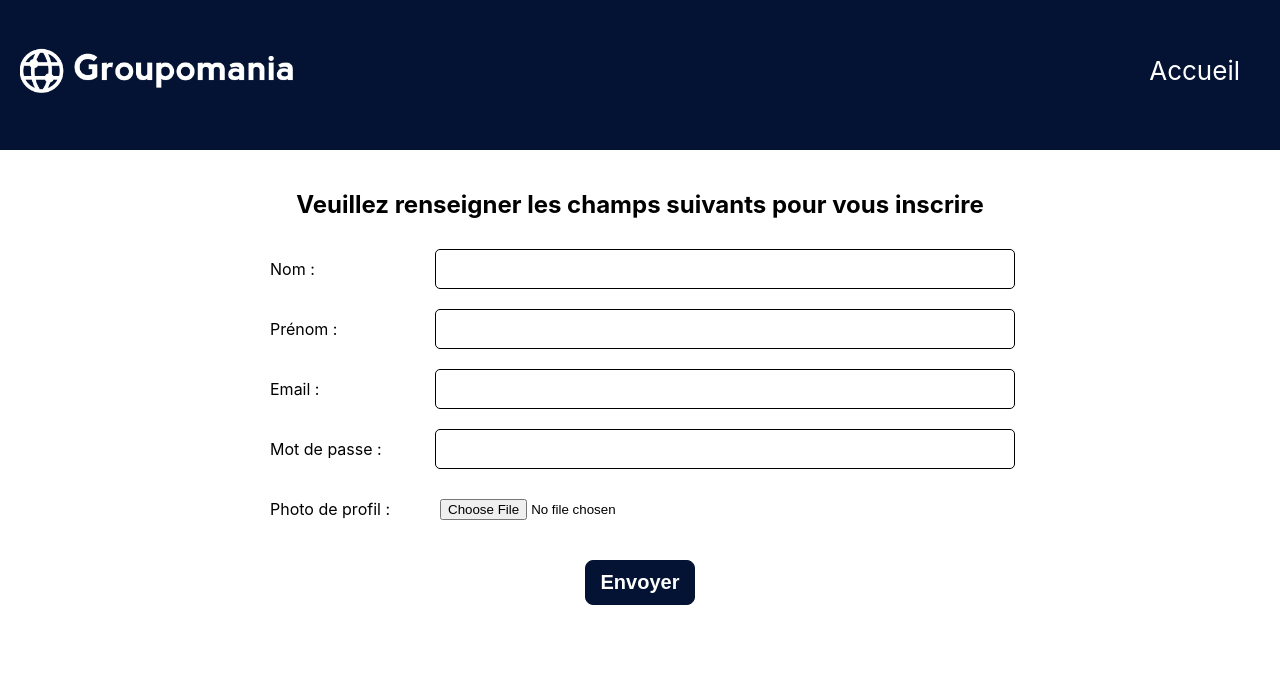
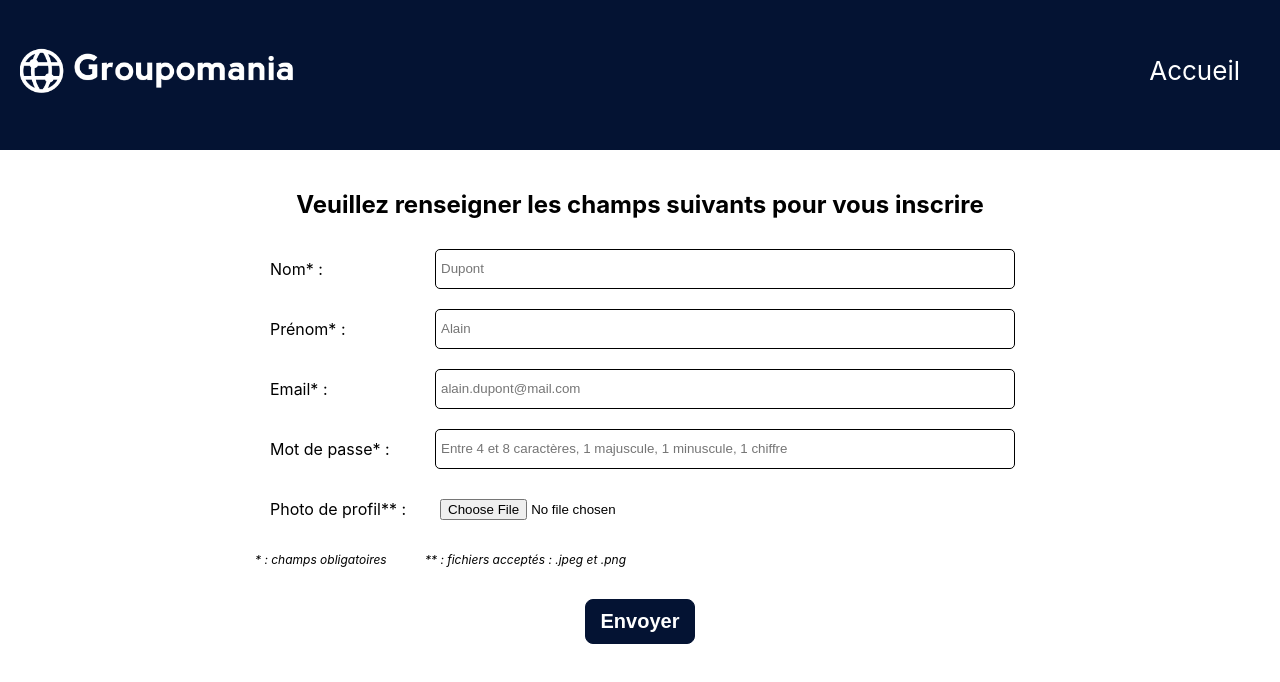
Before and after one commit to JessicaFournier/JessicaFournier_7, a React (Create React App) app in the folder groupomania/: page /Inscription in a window 1280 px wide. Shown: the top 682 px of the page. Built offline with nearby package versions, Linux system fonts and the light colour scheme.

Commit message:
amélioration inscription

```diff
--- a/groupomania/src/Inscription/Inscription.css
+++ b/groupomania/src/Inscription/Inscription.css
@@ -26,6 +26,11 @@
 .Inscription-label{
     margin: 10px;
     padding: 10px 5px;
+}
+
+.Inscription-request {
+    font-size: 12px;
+    font-style: italic;
 }
 
 .Submit-form {
--- a/groupomania/src/Inscription/Inscription.js
+++ b/groupomania/src/Inscription/Inscription.js
@@ -106,16 +106,18 @@ class Inscription extends React.Component {
                 <h2>Veuillez renseigner les champs suivants pour vous inscrire</h2>
                 <form onSubmit={this.handleSubmit}>
                     <div className="Inscription-form" >
-                        <label className="Inscription-label" for="nom">Nom : </label>
-                        <input className="Inscription-input" type="text" id="nom" value={this.state.name} onChange={this.handleNameChange}/>
-                        <label className="Inscription-label" for="prenom">Prénom : </label>
-                        <input className="Inscription-input" type="text" id="prenom" value={this.state.firstName} onChange={this.handleFirstNameChange}/>
-                        <label className="Inscription-label" for="email">Email : </label>
-                        <input className="Inscription-input" type="email" id="email" value={this.state.email} onChange={this.handleEmailChange}/>
-                        <label className="Inscription-label" for="password">Mot de passe : </label>
-                        <input className="Inscription-input" type="password" id="password" value={this.state.password} onChange={this.handlePasswordChange}/>
-                        <label className="Inscription-label" for="avatar">Photo de profil : </label>
+                        <label className="Inscription-label" for="nom">Nom* : </label>
+                        <input className="Inscription-input" type="text" id="nom" value={this.state.name} onChange={this.handleNameChange} placeholder="Dupont"/>
+                        <label className="Inscription-label" for="prenom">Prénom* : </label>
+                        <input className="Inscription-input" type="text" id="prenom" value={this.state.firstName} onChange={this.handleFirstNameChange} placeholder="Alain"/>
+                        <label className="Inscription-label" for="email">Email* : </label>
+                        <input className="Inscription-input" type="email" id="email" value={this.state.email} onChange={this.handleEmailChange} placeholder="alain.dupont@mail.com"/>
+                        <label className="Inscription-label" for="password">Mot de passe* : </label>
+                        <input className="Inscription-input" type="password" id="password" value={this.state.password} onChange={this.handlePasswordChange} placeholder="Entre 4 et 8 caractères, 1 majuscule, 1 minuscule, 1 chiffre"/>
+                        <label className="Inscription-label" for="avatar">Photo de profil** : </label>
                         <input className="Inscription-file" type="file" id="avatar" accept="image/png, image/jpeg"  onChange={this.handleFileChange}/>
+                        <p className="Inscription-request">* : champs obligatoires</p>
+                        <p className="Inscription-request">** : fichiers acceptés : .jpeg et .png</p>
                     </div>
                 <input className="Inscription-input Submit-form" type="submit" value="Envoyer"/>
                 </form>
```
